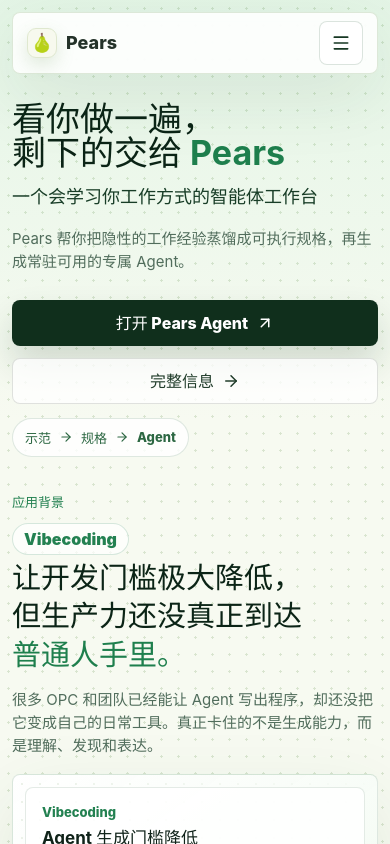
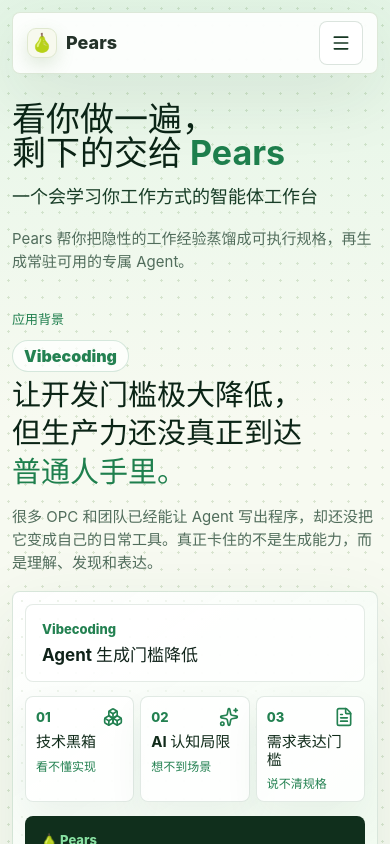
Before and after one commit to leemenuong-prog/Pear_Web, a React (Vite) app: page / in a window 390 px wide. Shown: the top 844 px of the page. Built offline with nearby package versions, Linux system fonts and the light colour scheme.

Commit message:
style: remove hero action cluster

```diff
--- a/src/App.css
+++ b/src/App.css
@@ -201,10 +201,6 @@
   flex-wrap: wrap;
   gap: 12px;
   margin-top: 26px;
-}
-
-.hero-mobile-cue {
-  display: none;
 }
 
 .hero-product {
@@ -1346,20 +1342,6 @@
     display: none;
   }
 
-  .hero-mobile-cue {
-    margin-top: 14px;
-    display: inline-flex;
-    align-items: center;
-    gap: 8px;
-    padding: 9px 12px;
-    border: 1px solid rgba(33, 94, 55, 0.14);
-    border-radius: 999px;
-    background: rgba(255, 255, 255, 0.82);
-    color: #2c6742;
-    font-size: 13px;
-    font-weight: 800;
-  }
-
   .hero-statement {
     margin-top: 16px;
     font-size: 18px;
--- a/src/App.tsx
+++ b/src/App.tsx
@@ -291,23 +291,6 @@
           </h1>
           <p className="hero-statement">{siteContent.hero.statement}</p>
           <p>{siteContent.hero.body}</p>
-          <div className="hero-actions">
-            <a className="button button-primary" href={siteContent.agentUrl}>
-              {siteContent.hero.primaryCta}
-              <ArrowUpRight aria-hidden="true" size={18} />
-            </a>
-            <a className="button button-secondary" href="/deck">
-              {siteContent.hero.secondaryCta}
-              <ArrowRight aria-hidden="true" size={18} />
-            </a>
-          </div>
-          <div className="hero-mobile-cue" aria-label="Pears 生成流程">
-            <span>示范</span>
-            <ArrowRight aria-hidden="true" size={14} />
-            <span>规格</span>
-            <ArrowRight aria-hidden="true" size={14} />
-            <span>Agent</span>
-          </div>
         </div>
         <div className="hero-product" aria-label="Pears 产品流程预览">
           <div className="product-bar">
```
